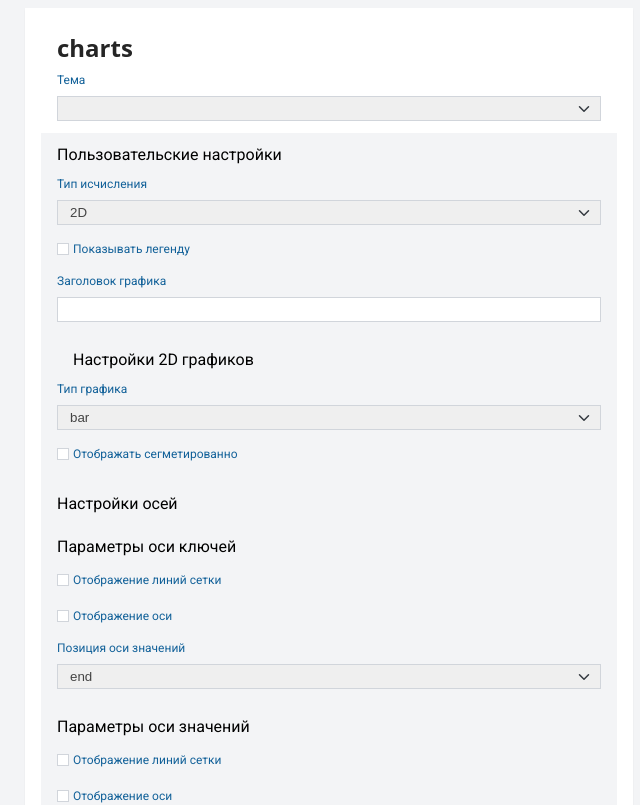
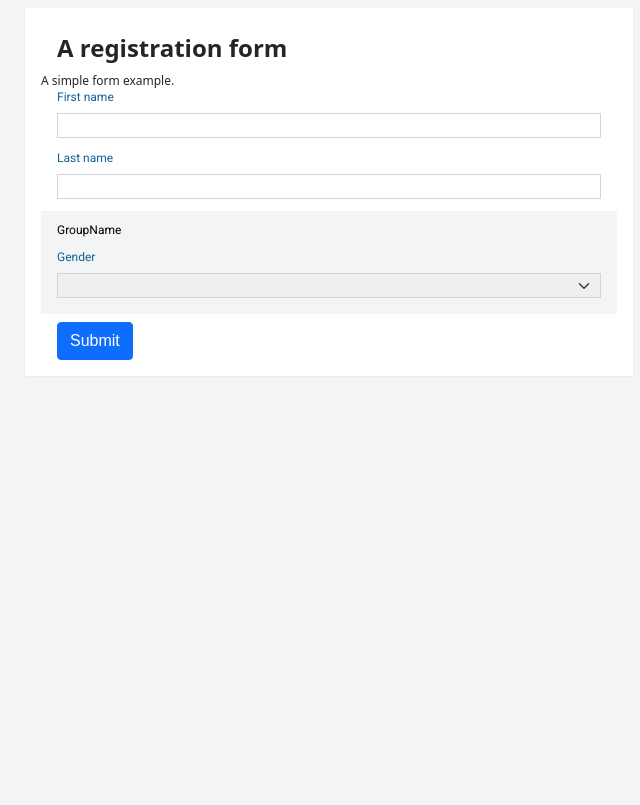
Before and after one commit to NotosRM/notosForms, a React app: page / in a window 1280 px wide. Shown: the top 805 px of the page, without its empty margins (311-951 px from the left). Built offline with nearby package versions, Linux system fonts and the light colour scheme.

Commit message:
MP-3483: !(validation & oneOf)

```diff
--- a/package.json
+++ b/package.json
@@ -22,6 +22,7 @@
 		"@babel/preset-react": "^7.13.13",
 		"@babel/preset-typescript": "^7.13.0",
 		"@types/jest": "^26.0.23",
+		"@types/json-schema": "^7.0.7",
 		"@types/react": "^17.0.4",
 		"@types/react-dom": "^17.0.3",
 		"autoprefixer": "^10.2.5",
--- a/src/components/Form/FieldLayout/ControlsLayout/Select.tsx
+++ b/src/components/Form/FieldLayout/ControlsLayout/Select.tsx
@@ -1,5 +1,4 @@
 import React from "react";
-import { FieldLayoutProps } from "../FieldLayout";
 import { IControl } from "./ControlsManager";
 
 const Select: IControl<SelectProps> = (props) => {
@@ -7,21 +6,27 @@ const Select: IControl<SelectProps> = (props) => {
 	return (
 		<select {...input} className={className}>
 			{options?.hasNullable ? <option key={null}></option> : null}
-			{elements?.map((element: any) => (
-				<option key={element.value} value={element.value}>
-					{element.v == void 0 ? element.value : element.v}
-				</option>
-			))}
+			{elements?.map((element: any) => {
+				const value = element.value ? element.value : element;
+				const v = element.v ? element.v : value;
+				return (
+					<option key={value} value={value}>
+						{v}
+					</option>
+				);
+			})}
 		</select>
 	);
 };
 
 export interface SelectProps {
 	control: "select";
-	elements?: {
-		value: string;
-		v?: string;
-	}[];
+	elements?:
+		| {
+				value: string;
+				v?: string;
+		  }[]
+		| [];
 	options?: SelectOptions;
 }
 interface SelectOptions {
--- a/src/components/Form/FormLayout/FormLayout.tsx
+++ b/src/components/Form/FormLayout/FormLayout.tsx
@@ -2,7 +2,7 @@ import React from "react";
 import { Form, FormProps } from "react-final-form";
 import styles from "./FormLayout.css";
 
-interface FormLayoutProps<FormValues = Record<string, any>, InitialFormValues = Partial<FormValues>>
+export interface FormLayoutProps<FormValues = Record<string, any>, InitialFormValues = Partial<FormValues>>
 	extends FormProps<FormValues, InitialFormValues> {
 	title?: string;
 	description?: string;
--- /dev/null
+++ b/src/components/JsonShema/JsonSchemaForm.tsx
@@ -0,0 +1,63 @@
+import { JSONSchema4, JSONSchema4TypeName } from "json-schema";
+import React from "react";
+import { FieldGroup } from "../Form/FieldGroup/FieldGroup";
+import { FieldLayout, FieldLayoutProps } from "../Form/FieldLayout/FieldLayout";
+import { FormLayout, FormLayoutProps } from "../Form/FormLayout/FormLayout";
+
+interface JsonSchemaFormProps<FormValues = Record<string, any>, InitialFormValues = Partial<FormValues>>
+	extends FormLayoutProps<FormValues, InitialFormValues> {
+	schema: JSONSchema4;
+}
+class ModelGenerator {
+	static Method() {}
+}
+export const JsonSchemaForm: React.FC<JsonSchemaFormProps> = (props) => {
+	let { schema, ...formProps } = props;
+
+	//TODO:
+	// let schemaValidation = (values: any) => {
+	// 	//todo: подключить либу валидации
+	// 	//todo: привести ошибки из библиотеки в final-form
+	// 	return null;
+	// };
+	let createLayout = (parentProp: JSONSchema4) => {
+		return Object.keys(parentProp || []).map((value, index) => {
+			const component = parentProp[value];
+			let { type, enum: t, ...rest } = component;
+			if (type == "object") {
+				let { properties, ...fgProps } = rest;
+				return (
+					<FieldGroup key={value + index} code={value} {...fgProps}>
+						{createLayout(properties)}
+					</FieldGroup>
+				);
+			}
+			if (t)
+				return (
+					<FieldLayout key={value + index} code={value} control="select" elements={t} {...rest}></FieldLayout>
+				);
+			if (type == "string") {
+				return <FieldLayout key={value + index} code={value} {...rest}></FieldLayout>;
+			}
+			if (type == "number") {
+				return (
+					<FieldLayout
+						key={value + index}
+						code={value}
+						fieldProps={{ type: "number" }}
+						{...rest}
+					></FieldLayout>
+				);
+			}
+			if (type == "boolean") {
+				return <FieldLayout key={value + index} code={value} control="checkbox" {...rest}></FieldLayout>;
+			}
+			return null;
+		});
+	};
+	return (
+		<FormLayout title={schema.title} description={schema.description} {...formProps}>
+			{createLayout(schema.properties || {})}
+		</FormLayout>
+	);
+};
--- /dev/null
+++ b/src/examples/example.json
@@ -0,0 +1,27 @@
+{
+	"title": "A registration form",
+	"description": "A simple form example.",
+	"type": "object",
+
+	"properties": {
+		"firstName": {
+			"type": "number",
+			"label": "First name"
+		},
+		"lastName": {
+			"type": "string",
+			"label": "Last name"
+		},
+		"Group": {
+			"type": "object",
+			"label": "GroupName",
+			"properties": {
+				"gender": {
+					"type": "string",
+					"label": "Gender",
+					"enum": ["", "male", "female"]
+				}
+			}
+		}
+	}
+}
--- a/src/index.tsx
+++ b/src/index.tsx
@@ -1,8 +1,20 @@
+import { JSONSchema4 } from "json-schema";
 import * as React from "react";
 import { render } from "react-dom";
+import style from "./playground/App.css";
+import { JsonSchemaForm } from "./components/JsonShema/JsonSchemaForm";
+import { App } from "./playground/App";
+import { Charts } from "./playground/Charts";
 
-import { App } from "./components/App";
-import { Charts } from "./components/Charts";
+const schema: JSONSchema4 = require("./examples/example.json");
 
-// render(<App />, document.getElementById("root"));
-render(<Charts />, document.getElementById("root"));
+// render(, document.getElementById("root"));
+// render(<Charts />, document.getElementById("root"));
+render(
+	<div className={style.main}>
+		<JsonSchemaForm schema={schema} onSubmit={(...args) => console.log(args)} />
+		{/* <App />
+		<Charts /> */}
+	</div>,
+	document.getElementById("root")
+);
--- a/src/components/App.tsx
+++ b/src/playground/App.tsx
@@ -1,9 +1,9 @@
 import React from "react";
 import { FormSpy } from "react-final-form";
+import { FieldGroup } from "../components/Form/FieldGroup/FieldGroup";
+import { FieldLayout } from "../components/Form/FieldLayout/FieldLayout";
+import { FormLayout } from "../components/Form/FormLayout/FormLayout";
 import style from "./App.css";
-import { FieldGroup } from "./Form/FieldGroup/FieldGroup";
-import { FieldLayout } from "./Form/FieldLayout/FieldLayout";
-import { FormLayout } from "./Form/FormLayout/FormLayout";
 
 export const App = () => {
 	const validate = (values: any) => {
--- a/src/components/Charts.tsx
+++ b/src/playground/Charts.tsx
@@ -1,9 +1,9 @@
 import React, { InputHTMLAttributes } from "react";
 import { Field, FormSpy } from "react-final-form";
 import style from "./App.css";
-import { FieldGroup } from "./Form/FieldGroup/FieldGroup";
-import { FieldLayout } from "./Form/FieldLayout/FieldLayout";
-import { FormLayout } from "./Form/FormLayout/FormLayout";
+import { FieldGroup } from "../components/Form/FieldGroup/FieldGroup";
+import { FieldLayout } from "../components/Form/FieldLayout/FieldLayout";
+import { FormLayout } from "../components/Form/FormLayout/FormLayout";
 
 export const Charts = () => {
 	return (
--- a/tailwind.config.js
+++ b/tailwind.config.js
@@ -18,7 +18,7 @@ module.exports = {
 				}
 			},
 			fontSize: {
-				base: "font-size: 12px, line-height: 16px"
+				base: "12px"
 			},
 			boxShadow: {
 				"mdt-blue": "inset 0 1px 1px rgb(0 0 0 / 8%), 0 0 8px rgb(102 175 233 / 60%);"
```
Also changed, not shown: src/chartSchemaForm.schema.json (added, +19 -0 lines), src/examples/ChartControlOptions.schema.ts (renamed from src/components/ChartControlOptions.schema.ts), src/playground/App.css (renamed from src/components/App.css).
